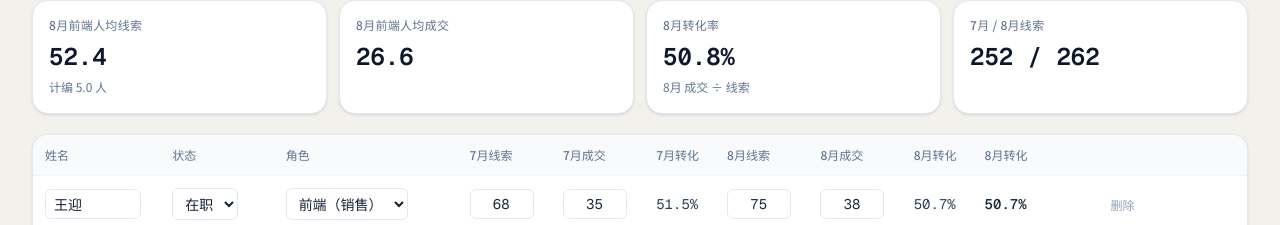
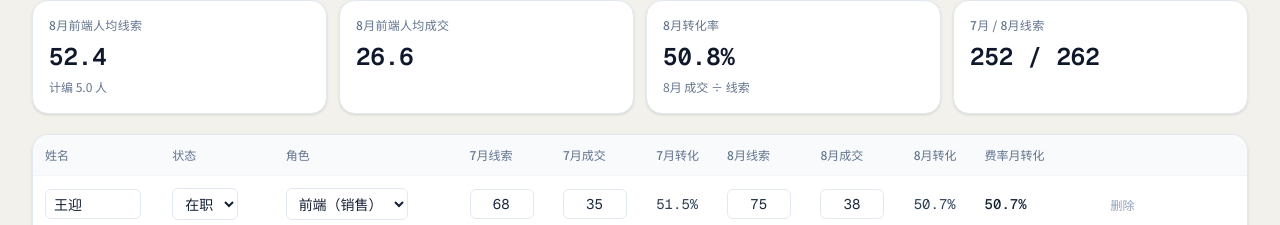
Before and after one commit to wushuangyc/ws, a Next.js app: page / in a window 1280 px wide. Shown: the part 2311-2536 px from the top of the page. Built offline with nearby package versions, Linux system fonts and the light colour scheme.

Commit message:
fix: label the last people-table rate as 费率月转化
Avoid two identical 8月转化 headers when the rate month is August.

Co-authored-by: wushuangyc <wushuangyc@users.noreply.github.com>

```diff
--- a/src/components/okr/PeoplePanel.tsx
+++ b/src/components/okr/PeoplePanel.tsx
@@ -39,7 +39,7 @@ export function PeoplePanel({
             <th className="px-3 py-3 font-medium">8月线索</th>
             <th className="px-3 py-3 font-medium">8月成交</th>
             <th className="px-3 py-3 font-medium">8月转化</th>
-            <th className="px-3 py-3 font-medium">{model.baseline.label}转化</th>
+            <th className="px-3 py-3 font-medium">费率月转化</th>
             <th className="px-3 py-3 font-medium" />
           </tr>
         </thead>
```
